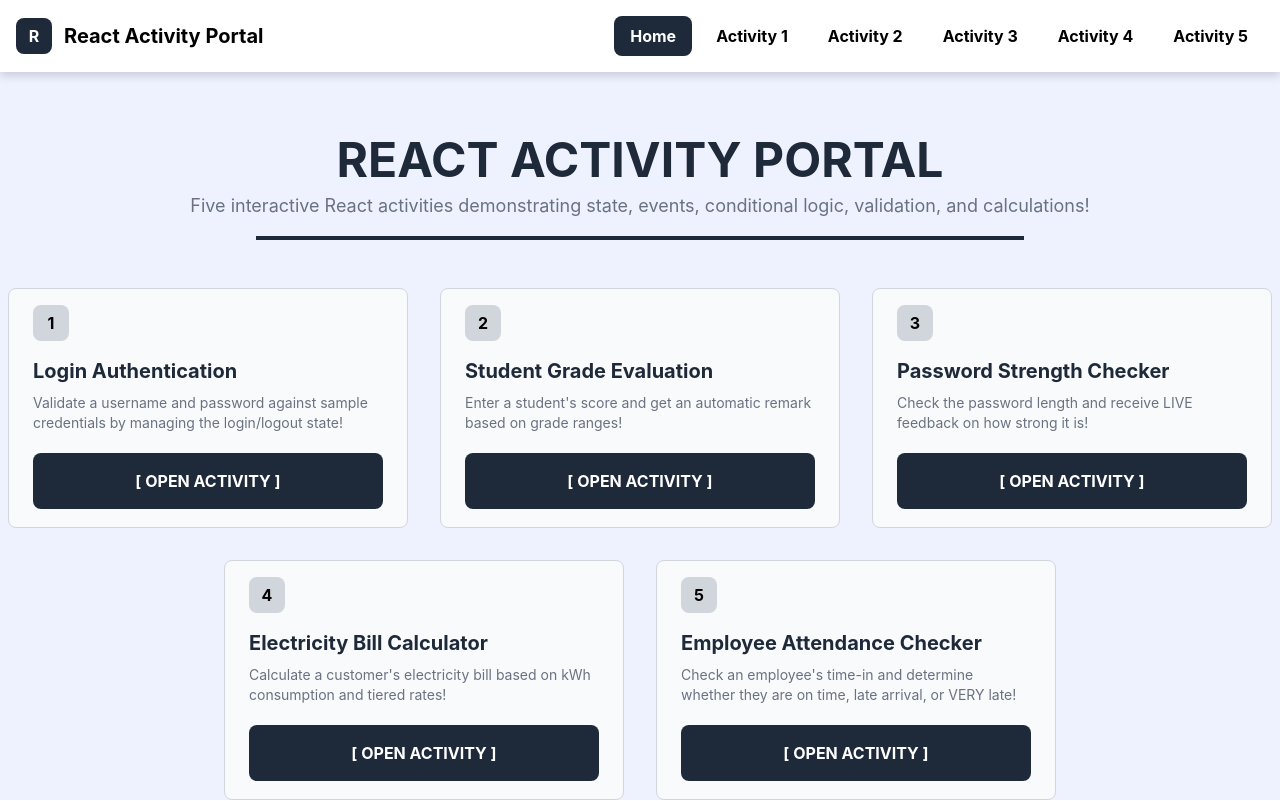
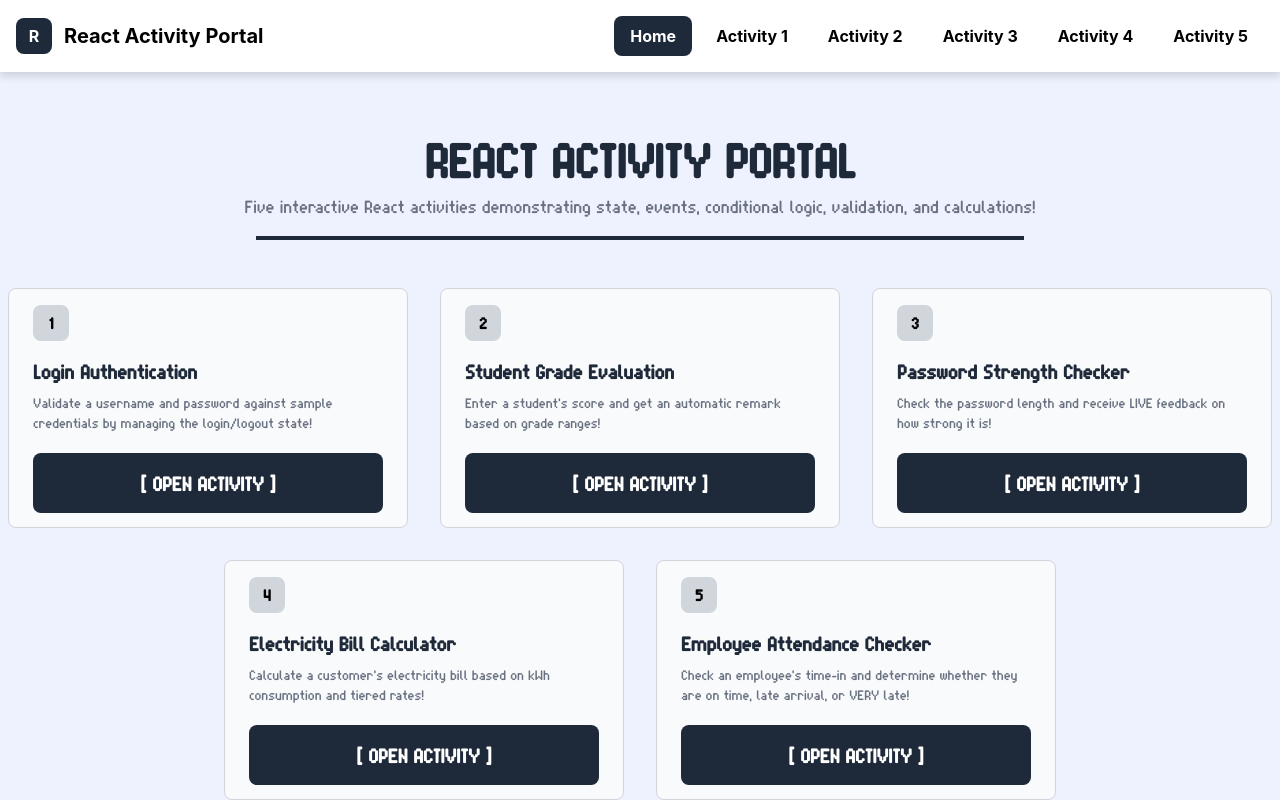
Before and after one commit to FallenFromTheKliff/ByteSizedReact, a React (Vite) app: page / in a window 1280 px wide. Built offline with nearby package versions, Linux system fonts and the light colour scheme.

Commit message:
added retro font by jers

```diff
--- a/src/components/HomeCard.jsx
+++ b/src/components/HomeCard.jsx
@@ -4,19 +4,19 @@ export default function HomeCard(props) {
   return (
     <div className="inline-flex flex-col items-start h-60 w-100 rounded-lg border border-gray-300 bg-gray-50 hover:shadow-lg duration-300">
       <div className="justify-center items-start space-y-2 px-6 py-4">
-        <div className="flex h-9 w-9 items-center justify-center rounded-lg bg-gray-300 font-bold">
+        <div className="flex h-9 w-9 items-center justify-center rounded-lg bg-gray-300 font-retro font-bold">
           {props.id}
         </div>
-        <h1 className="font-bold text-gray-800 text-xl mt-4">
+        <h1 className="font-retro font-bold text-gray-800 text-xl mt-4">
           {props.title}
         </h1>
-        <h3 className="text-gray-500 text-sm mt-2">
+        <h3 className="text-gray-500 text-sm font-retro mt-2">
           {props.description}
         </h3>
         <div className="items-center justify-center mt-5">
           <NavLink
             to={props.path}
-            className="inline-block rounded-lg px-8 py-4 w-full text-center text-white bg-gray-800 font-bold hover:bg-black duration-300"
+            className="inline-block rounded-lg px-8 py-4 w-full text-center text-white text-xl bg-gray-800 font-retro font-bold hover:bg-black duration-300"
           >
             [ OPEN ACTIVITY ]
           </NavLink>
--- a/src/index.css
+++ b/src/index.css
@@ -1 +1,10 @@
 @import 'tailwindcss';
+
+@font-face {
+  font-family: 'Blrrpix';
+  src: url('./assets/fonts/blrrpixs016.ttf') format('truetype');
+}
+
+@theme {
+  --font-retro: 'Blrrpix', sans-serif;
+}
--- a/src/pages/Home.jsx
+++ b/src/pages/Home.jsx
@@ -4,10 +4,10 @@ import { One, Two, Three, Four, Five } from '../data/HomeNav';
 export default function Home() {
   return (
     <div className="flex flex-1 flex-col w-full items-center bg-indigo-50">
-      <h1 className="text-5xl text-gray-800 font-bold mt-16">
+      <h1 className="text-5xl text-gray-800 font-retro font-bold mt-16">
           REACT ACTIVITY PORTAL
       </h1>
-      <h2 className="text-lg text-gray-500 mt-2">
+      <h2 className="text-lg text-gray-500 font-retro mt-2">
           Five interactive React activities demonstrating state, events, conditional logic, validation, and calculations!
       </h2>
       <div className="w-3xl h-1 bg-gray-800 mt-4" />
```
Also changed, not shown: src/assets/fonts/blrrpixs016.ttf (added).
